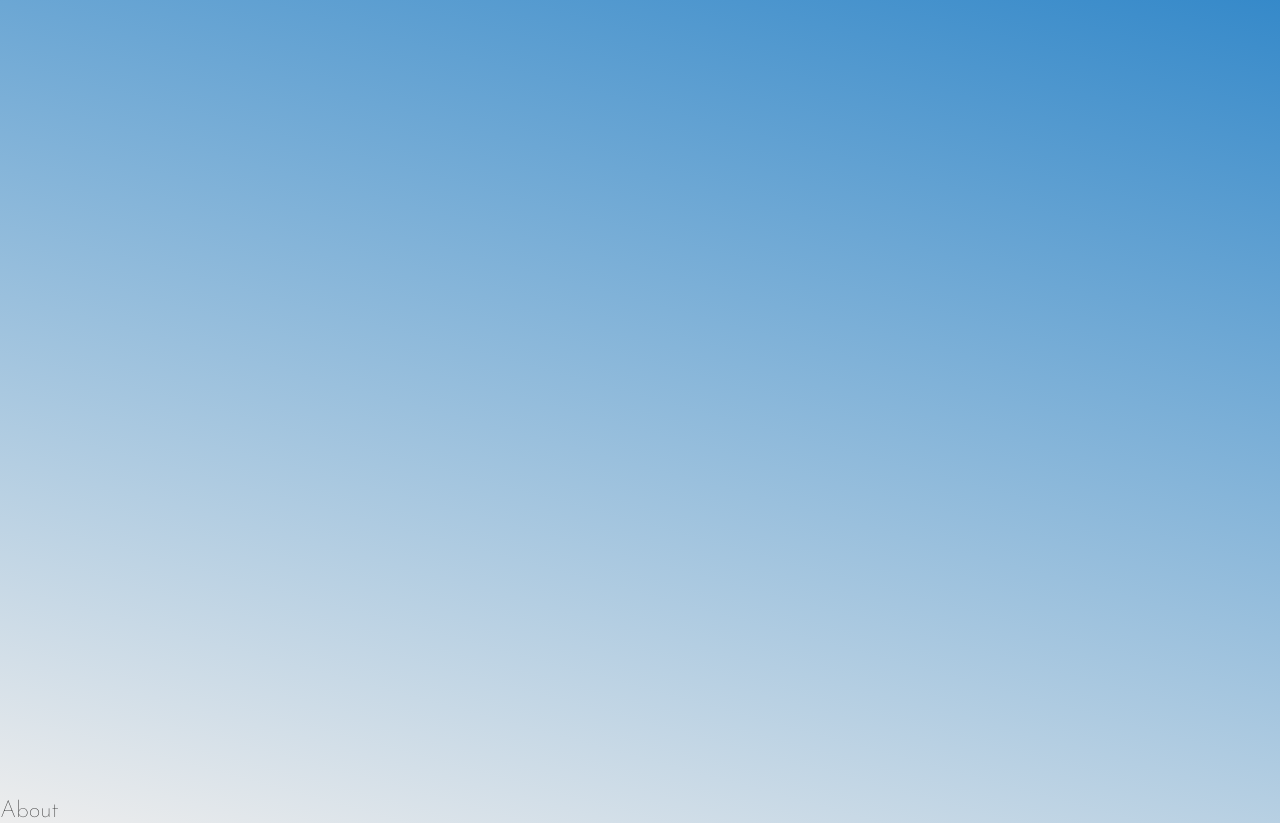
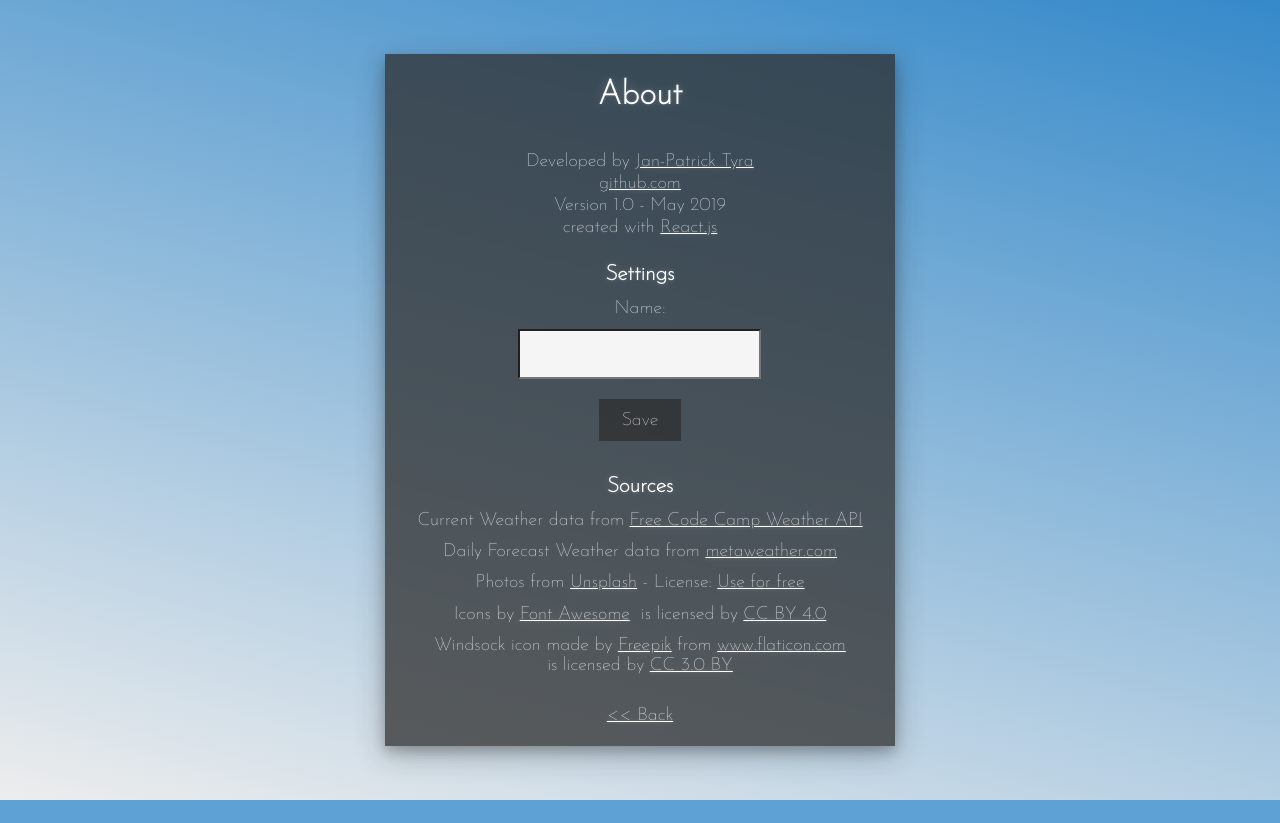
Before and after one commit to jiavu/browser-start-page, a React (Create React App) app in the folder my-app/: page /settings in a window 1280 px wide. After the commit the page ends 800 px from the top, so only its background shows below. Built offline with nearby package versions, Linux system fonts and the light colour scheme; a web font is replaced by a local one.

Commit message:
Added 'About' page (Imprint, Settings, Sources)
And fadeInAfterMount() moved to utils now.

```diff
--- a/my-app/src/App.js
+++ b/my-app/src/App.js
@@ -1,7 +1,8 @@
 import React, { Component } from 'react';
 import { BrowserRouter as Router, Route, Link } from 'react-router-dom';
+import {getLocalStorageData, setLocalStorageData} from "./scripts/localStorage";
 import './styles/App.css';
-import {getLocalStorageData, setLocalStorageData} from "./scripts/localStorage";
+import fullscreen from './img/fullscreen.svg';
 // Components:
 import GetVisitorsName from "./components/GetVisitorsName";
 import Greeting from "./components/Greeting";
@@ -35,8 +36,11 @@ class App extends Component {
   }
 
   setVisitorsName(name) {
-    setLocalStorageData("visitorsName", name);
-    this.setState( {visitorsName: name} );
+    name = name.trim();
+    if (name) {
+      setLocalStorageData("visitorsName", name);
+      this.setState( {visitorsName: name} );
+    }
   }
 
   setHourOfDay(hour) {
@@ -69,24 +73,31 @@ class App extends Component {
                 <React.Fragment>
                   <Greeting visitorsName={visitorsName} lang={lang} hourOfDay={this.state.hourOfDay}
                     timer={this.timer} setHourOfDay={this.setHourOfDay} />
-                  {/*
+
                 <WeatherApp lang={lang} hourOfDay={this.state.hourOfDay}
                             changePic={this.state.changePic}
                             updateWeather={this.state.updateWeather}/>
-              */}
+
                 </React.Fragment>
               ) : <GetVisitorsName setVisitorsName={this.setVisitorsName }/> }
 
-              <div>
-                <Link to="/settings">About</Link>
-                 | FS
+              <div id="options" className="app-frame flex-row-auto-wrap">
+                <Link to="/settings"><b>About</b></Link>
+                <i className="fas fa-arrows-alt full-screen-icon"></i>
+                {/*
+                <div>
+                  <img src={fullscreen} alt="FS"/>
+                </div>
+                 */}
               </div>
               </React.Fragment>
             )}/>
           </div>
+          <Route path="/settings" render={ () => (
+            <Settings visitorsName={this.state.visitorsName}
+                      setVisitorsName={this.setVisitorsName}/>
+          ) } />
         </main>
-        <Route path="/settings" render={ () => <Settings /> } />
-
       </Router>
     );
   }
--- a/my-app/src/components/CurrentWeather.js
+++ b/my-app/src/components/CurrentWeather.js
@@ -1,6 +1,6 @@
 import React, { Component } from 'react';
 import { getCompassPoint, convertWindSpeed, windDescription, owmIDToMwAbbr } from "../scripts/converter";
-import { mixList, arrayGen2 } from "../scripts/utils";
+import { mixList, arrayGen2, fadeInAfterMount } from "../scripts/utils";
 import { weatherPictures } from "../img/weatherPictures";
 
 import windsock from "../img/windsock.svg";
@@ -28,18 +28,7 @@ class CurrentWeather extends Component {
 	componentDidMount() {
 		this.getWeather(this.props.lat, this.props.lon);
     //this.updateState(tempData);   // DELETE after production!
-
-    // fade-in (css transition):
-    this.fadeInAfterMount();
-  }
-
-  fadeInAfterMount() {
-    // fade-in (css transition):
-    window.setTimeout(() => {
-      const elt = this.elementRef.current;
-      if (!elt) this.fadeInAfterMount();
-      else elt.style.opacity = "1";
-    }, 50);
+    fadeInAfterMount.call(this);
   }
 
   componentDidUpdate(prevProps) {
--- a/my-app/src/components/ForecastWeather.js
+++ b/my-app/src/components/ForecastWeather.js
@@ -1,6 +1,7 @@
 import React, { Component } from 'react';
 // import { getLocalStorageData, setLocalStorageData } from "../scripts/localStorage";
 import { convertWindSpeed } from "../scripts/converter";
+import { fadeInAfterMount } from '../scripts/utils';
 
 import windsock from "../img/windsock.svg";
 
@@ -19,18 +20,7 @@ class ForecastWeather extends Component {
 	componentDidMount() {
     this.getWoeid(this.props.lat, this.props.lon);
     //this.updateState(example); // DELETE after production!
-
-    // fade-in (css transition):
-    this.fadeInAfterMount();
-  }
-
-  fadeInAfterMount() {
-    // fade-in (css transition):
-    window.setTimeout(() => {
-      const elt = this.elementRef.current;
-      if (!elt) this.fadeInAfterMount();
-      else elt.style.opacity = "1";
-    }, 50);
+    fadeInAfterMount.call(this);
   }
 
 	getWoeid(lat, lon) {
--- a/my-app/src/components/Settings.js
+++ b/my-app/src/components/Settings.js
@@ -1,13 +1,86 @@
 import React from 'react';
+import { Link } from 'react-router-dom';
+import { fadeInAfterMount } from '../scripts/utils';
+import '../styles/settings.css';
 
 class Settings extends React.Component {
+
+  constructor(props) {
+		super(props);
+    this.state = { value: "" };
+    this.elementRef = React.createRef();
+		this.handleChange = this.handleChange.bind(this);
+		this.handleSubmit = this.handleSubmit.bind(this);
+	}
+
+  componentDidMount() {
+    fadeInAfterMount.call(this);
+  }
+
+  handleChange(event) {
+		this.setState({ value: event.target.value })
+	}
+	handleSubmit(event) {
+    event.preventDefault();
+    let inputs = Array.from( event.currentTarget.querySelectorAll('input[type="text"]') );
+    inputs.forEach( e => {
+      e.value = "";
+      e.blur();
+    });
+		this.props.setVisitorsName(this.state.value);
+	}
 
   render() {
 
     return (
-      <div>
-        About
-      </div>
+      <section className="app-frame settings" ref={this.elementRef}>
+        <h2>About</h2>
+        <div className="my-credits">
+          {/* <h3>Imprint</h3> */}
+          <p>
+            Developed by <a href="https://jiavu.de" target="_blank" rel="noopener noreferrer">Jan-Patrick Tyra</a><br/>
+            <a href="https://github.com/jiavu/browser-start-page" target="_blank" rel="noopener noreferrer">github.com</a><br/>
+            Version 1.0 - May 2019<br/>
+            created with <a href="https://reactjs.org/" target="_blank" rel="noopener noreferrer">React.js</a>
+          </p>
+        </div>
+
+        <h3>Settings</h3>
+          Name:<br/>
+          <form onSubmit={this.handleSubmit}>
+            <input type="text" maxLength="32"
+              placeholder={this.props.visitorsName}
+              onChange={this.handleChange} />
+            <br/>
+            <input type="submit" className="large-button" value="Save" />
+          </form>
+        <h3>Sources</h3>
+        <p>
+          Current Weather data from <a href="https://fcc-weather-api.glitch.me/" target="_blank" rel="noopener noreferrer"> Free Code Camp Weather API</a>
+        </p>
+        <p>
+          Daily Forecast Weather data from <a href="https://www.metaweather.com/" target="_blank" rel="noopener noreferrer">metaweather.com</a>
+        </p>
+        <p>
+          Photos from <a href="https://unsplash.com/" target="_blank" rel="noopener noreferrer">Unsplash</a>
+          &nbsp;- License: <a href="https://unsplash.com/license/" target="_blank" rel="noopener noreferrer">Use for free</a>
+        </p>
+        <p>
+          Icons by <a href="https://fontawesome.com/" target="_blank" rel="noopener noreferrer">Font Awesome</a>&nbsp;
+          is licensed by <a href="https://creativecommons.org/licenses/by/4.0/" title="Creative Commons BY 4.0" target="_blank" rel="noopener noreferrer">
+          CC BY 4.0</a>
+        </p>
+        <p>
+          Windsock icon made by&nbsp;
+          <a href="https://www.freepik.com/" title="Freepik" target="_blank" rel="noopener noreferrer">Freepik</a> from&nbsp;
+          <a href="https://www.flaticon.com/" title="Flaticon" target="_blank" rel="noopener noreferrer">www.flaticon.com</a><br/>
+          is licensed by&nbsp;
+          <a href="http://creativecommons.org/licenses/by/3.0/" title="Creative Commons BY 3.0" target="_blank" rel="noopener noreferrer">CC 3.0 BY</a>
+        </p>
+        <br/>
+
+        <Link to="/">	&lt;&lt; Back</Link>
+      </section>
     )
   }
 }
--- a/my-app/src/components/WeatherApp.js
+++ b/my-app/src/components/WeatherApp.js
@@ -16,7 +16,6 @@ const blurIcon = (
 
 class WeatherApp extends Component {
 
-
 	state = { lat: null, lon: null }
 
 	// Das Wetter sollte allerdings regelmäßig aktualisieren. Nutze die Uhr, um Aktualisierungen auszuführen?
@@ -25,7 +24,6 @@ class WeatherApp extends Component {
 		if (!storage.latitude && !storage.longitude) {
 			window.alert("To show you the current weather, this page has to know your location. Choose 'Allow' if your browser asks.");
     }
-
 
     // FOR TESTING ONLY!!!
     // Göttingen
--- a/my-app/src/scripts/utils.js
+++ b/my-app/src/scripts/utils.js
@@ -60,4 +60,18 @@ const debounce = function(func, ms) {
 	};
 };
 
-export {mixList, arrayGen, arrayGen2, debounce };
+/**
+ * Sets opacity of a referenced HTML element of a React Component to 1.
+ * With css transition set for opacity, that element will fade in.
+ * If referenced element is not rendered yet, function will do polling.
+ */
+function fadeInAfterMount() {
+  window.setTimeout( () => {
+    const curr = this.elementRef.current;
+    if (!curr) fadeInAfterMount.call(this);
+    else curr.style.opacity = "1";
+  }, 50);
+};
+
+
+export {mixList, arrayGen, arrayGen2, debounce, fadeInAfterMount };
--- a/my-app/src/styles/App.css
+++ b/my-app/src/styles/App.css
@@ -30,8 +30,8 @@ input[type="text"] {
     font: inherit;
     font-size: 0.9rem;
     font-weight: bold;
-    padding: 0.5rem;
-    margin: 0.4rem;
+    padding: 0.55rem 0.5rem 0.5rem;
+    margin: 0.5rem 0;
     outline: none;
     background-color: var(--lightest);
 }
@@ -50,25 +50,27 @@ input[type="text"] {
 
 a, a:visited {
   color: inherit;
-  text-decoration: none;
+  /* text-decoration: none; */
   -webkit-transition: color var(--trans-time-fast); /* Safari */
   transition: color var(--trans-time-fast);
 }
-a:hover { color: var(--light); }
+a:hover { color: var(--color1-light); }
 
 button, input[type="submit"] {
-    margin: 0.3rem;
+    margin: 0.4rem 0;
     /* background: none;
     color: inherit; */
     outline: none;
     font: inherit;
     cursor: pointer;
+    -webkit-transition: var(--trans-time-fast); /* Safari */
+    transition: var(--trans-time-fast);
     text-shadow: inherit;
 }
 button.no-button { /* showed as link */
     border: none;
     text-decoration: none;
-    color: var(--ligth);
+    color: var(--light);
     background: none;
 }
 button.no-button:hover {
@@ -111,7 +113,7 @@ button.no-button:hover {
     -webkit-transition: opacity var(--trans-time-fast);
     transition: opacity var(--trans-time-fast);
     z-index: 2;
-    margin: 1rem 0;
+    margin: 0.5rem 0;
     padding: 0.9rem;
     /* max-width: 600px; */
     position: relative;
@@ -131,6 +133,19 @@ button.no-button:hover {
 }
 .app-frame h1 { font-size: 2.5em; }
 .app-frame h2 { font-size: 1.8em; }
+
+#options {
+  opacity: 1;
+}
+#options p {
+  line-height: 1.5;
+}
+#options .full-screen-icon {
+  font-size: 2rem;
+  margin-left: 2rem;
+  height: 100%;
+  transform: rotate(45deg);
+}
 
 /*==============================*/
 
--- a/my-app/src/styles/index.css
+++ b/my-app/src/styles/index.css
@@ -19,7 +19,7 @@
 	--color1-light-t: hsla(206, 58%, 60%, 0.75);
 
   --trans-time-slow: 2s;
-  --trans-time-fast: 1s;
+  --trans-time-fast: 0.5s;
 
 	font-family: 'Josefin Sans', sans-serif;
 }
--- /dev/null
+++ b/my-app/src/styles/settings.css
@@ -0,0 +1,16 @@
+.settings {
+  text-align: center;
+}
+.settings h3 {
+  margin: 1.1rem 0 0.6rem;
+}
+.settings h3:first-child {
+  margin-top: 0;
+}
+.settings p {
+  margin: 0.5rem;
+  line-height: 1.08;
+}
+.settings .my-credits p {
+  line-height: 1.2;
+}
--- a/my-app/src/styles/weatherApp.css
+++ b/my-app/src/styles/weatherApp.css
@@ -15,6 +15,8 @@
 .wind-arrow {
   font-size: 0.8em;
   margin-left: 0.8em;
+  position: relative;
+  top: -0.3em;
 }
 
 .wind-sock {
```
Also changed, not shown: my-app/src/components/GetVisitorsName.js (+4 -20 lines), my-app/src/components/Greeting.js (+9 -15 lines), my-app/src/img/fullscreen.svg (added), 2 other files (tests, documents, lock files or other folders).
